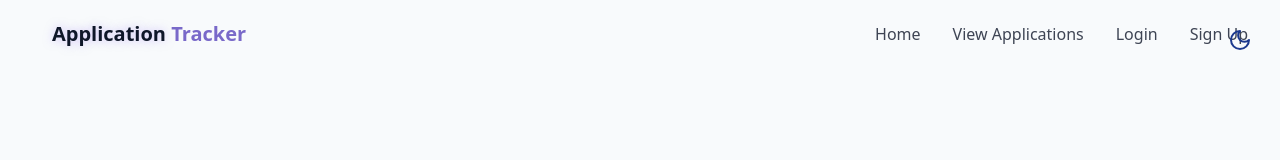
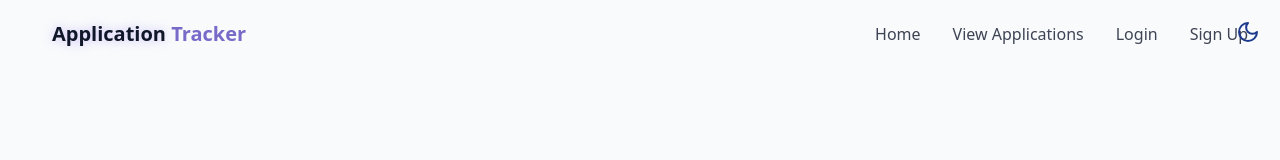
Before and after one commit to TyLou28/Application-Tracker, a React (Vite) app in the folder frontend/frontend/: page / in a window 1280 px wide. Shown: the top 160 px of the page. Built offline with nearby package versions, Linux system fonts and the light colour scheme.

Commit message:
Icon movement

```diff
--- a/frontend/frontend/src/components/ToggleTheme.jsx
+++ b/frontend/frontend/src/components/ToggleTheme.jsx
@@ -30,7 +30,7 @@ export const ToggleTheme = () => {
     }
 
     return (
-        <button onClick={toggleTheme} className={cn("fixed max-sm:hidden top-5 right-5 z-50 p-2 rounded-full transition-colors duration-300",
+        <button onClick={toggleTheme} className={cn("fixed max-sm:hidden top-4 right-4 z-50 p-1 rounded-full transition-colors duration-300",
             "focus:outline-hidden"
         )}>
         {" "}
```
